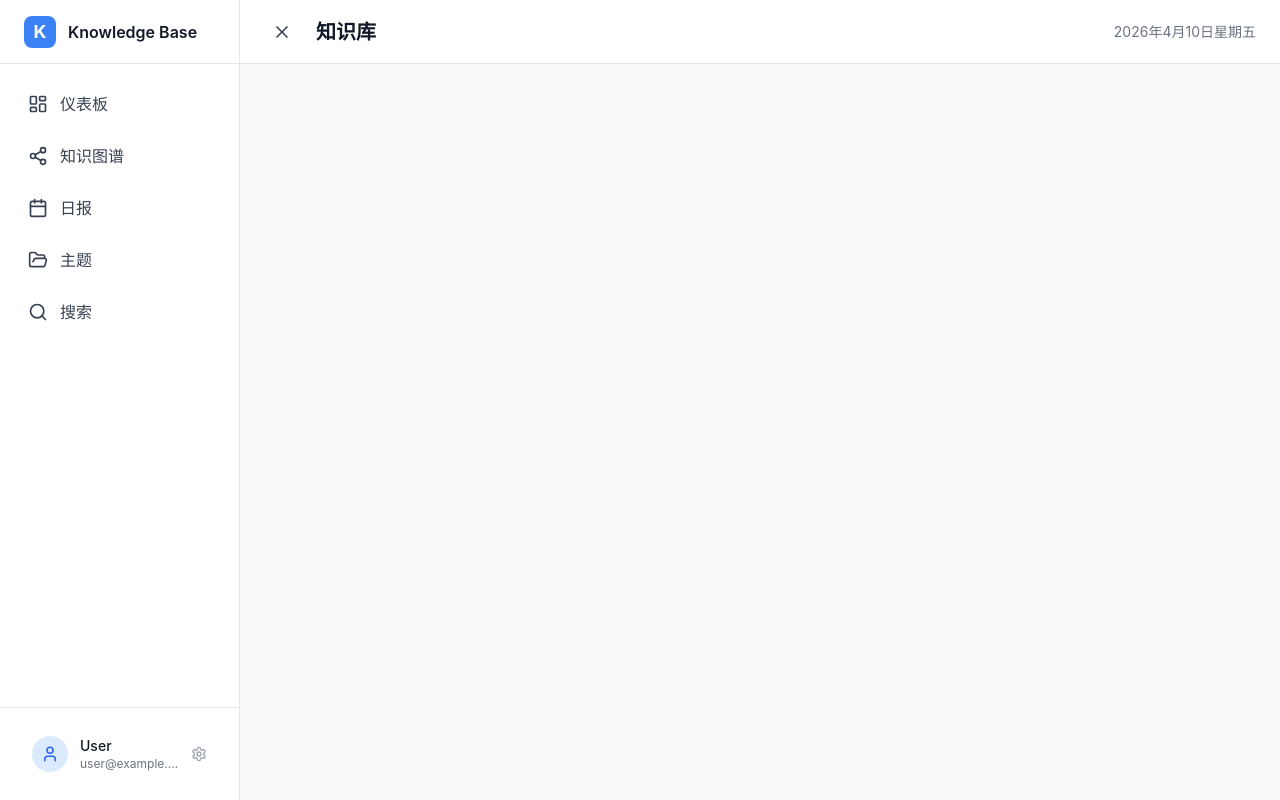
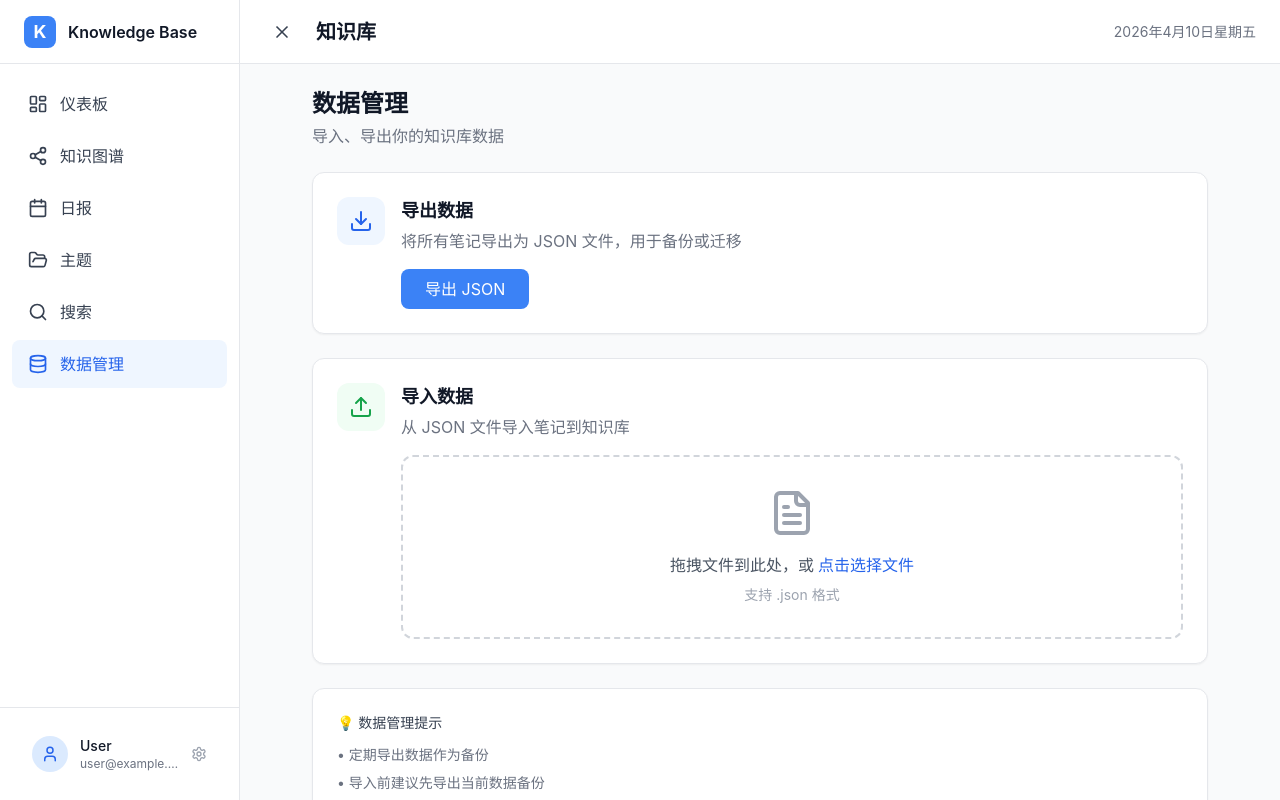
Before and after one commit to jkrescue/knowledge-base-ui, a React (Vite) app: page /data in a window 1280 px wide. Built offline with nearby package versions, Linux system fonts and the light colour scheme.

Commit message:
feat: Round 3 - Data management (import/export)
- Add DataManager page for import/export
- Add export to JSON functionality
- Add import from JSON with drag & drop
- Add backend API endpoints for export/import
- Add data management to sidebar navigation
- Add duplicate detection during import

```diff
--- a/src/App.jsx
+++ b/src/App.jsx
@@ -9,7 +9,8 @@ import {
   Settings,
   User,
   Menu,
-  X
+  X,
+  Database
 } from 'lucide-react'
 import Dashboard from './pages/Dashboard'
 import KnowledgeGraph from './pages/KnowledgeGraph'
@@ -18,6 +19,7 @@ import NoteDetail from './pages/NoteDetail'
 import Topics from './pages/Topics'
 import SearchPage from './pages/SearchPage'
 import NewNote from './pages/NewNote'
+import DataManager from './pages/DataManager'
 
 function App() {
   const [sidebarOpen, setSidebarOpen] = useState(true)
@@ -28,6 +30,7 @@ function App() {
     { path: '/notes', icon: Calendar, label: '日报' },
     { path: '/topics', icon: FolderOpen, label: '主题' },
     { path: '/search', icon: Search, label: '搜索' },
+    { path: '/data', icon: Database, label: '数据管理' },
   ]
 
   return (
@@ -112,6 +115,7 @@ function App() {
             <Route path="/topics" element={<Topics />} />
             <Route path="/search" element={<SearchPage />} />
             <Route path="/new" element={<NewNote />} />
+            <Route path="/data" element={<DataManager />} />
           </Routes>
         </div>
       </main>
--- /dev/null
+++ b/src/pages/DataManager.jsx
@@ -0,0 +1,206 @@
+import React, { useState } from 'react'
+import { Upload, Download, FileText, AlertCircle, CheckCircle } from 'lucide-react'
+
+function DataManager() {
+  const [importStatus, setImportStatus] = useState(null)
+  const [exportStatus, setExportStatus] = useState(null)
+  const [dragActive, setDragActive] = useState(false)
+
+  // 导出数据
+  const handleExport = async () => {
+    setExportStatus('exporting')
+    try {
+      const response = await fetch('http://localhost:3001/api/notes')
+      const data = await response.json()
+
+      if (data.success) {
+        // 创建 JSON 文件下载
+        const exportData = {
+          exportDate: new Date().toISOString(),
+          totalNotes: data.data.length,
+          notes: data.data
+        }
+
+        const blob = new Blob([JSON.stringify(exportData, null, 2)], { type: 'application/json' })
+        const url = URL.createObjectURL(blob)
+        const a = document.createElement('a')
+        a.href = url
+        a.download = `knowledge-base-export-${new Date().toISOString().split('T')[0]}.json`
+        document.body.appendChild(a)
+        a.click()
+        document.body.removeChild(a)
+        URL.revokeObjectURL(url)
+
+        setExportStatus('success')
+        setTimeout(() => setExportStatus(null), 3000)
+      }
+    } catch (err) {
+      console.error('Export error:', err)
+      setExportStatus('error')
+    }
+  }
+
+  // 导入数据
+  const handleImport = async (file) => {
+    setImportStatus('importing')
+
+    try {
+      const text = await file.text()
+      const data = JSON.parse(text)
+
+      if (!data.notes || !Array.isArray(data.notes)) {
+        throw new Error('Invalid file format')
+      }
+
+      // 发送到后端导入
+      const response = await fetch('http://localhost:3001/api/import', {
+        method: 'POST',
+        headers: { 'Content-Type': 'application/json' },
+        body: JSON.stringify(data)
+      })
+
+      if (response.ok) {
+        setImportStatus('success')
+        setTimeout(() => setImportStatus(null), 3000)
+      } else {
+        throw new Error('Import failed')
+      }
+    } catch (err) {
+      console.error('Import error:', err)
+      setImportStatus('error')
+    }
+  }
+
+  // 拖拽处理
+  const handleDrag = (e) => {
+    e.preventDefault()
+    e.stopPropagation()
+    if (e.type === 'dragenter' || e.type === 'dragover') {
+      setDragActive(true)
+    } else if (e.type === 'dragleave') {
+      setDragActive(false)
+    }
+  }
+
+  const handleDrop = (e) => {
+    e.preventDefault()
+    e.stopPropagation()
+    setDragActive(false)
+
+    if (e.dataTransfer.files && e.dataTransfer.files[0]) {
+      handleImport(e.dataTransfer.files[0])
+    }
+  }
+
+  return (
+    <div className="max-w-4xl mx-auto space-y-6">
+      {/* Header */}
+      <div>
+        <h2 className="text-2xl font-bold text-gray-900">数据管理</h2>
+        <p className="text-gray-500 mt-1">导入、导出你的知识库数据</p>
+      </div>
+
+      {/* Export Section */}
+      <div className="card p-6">
+        <div className="flex items-start gap-4">
+          <div className="w-12 h-12 bg-blue-50 rounded-xl flex items-center justify-center flex-shrink-0">
+            <Download size={24} className="text-blue-600" />
+          </div>
+          <div className="flex-1">
+            <h3 className="text-lg font-semibold text-gray-900">导出数据</h3>
+            <p className="text-gray-500 mt-1">将所有笔记导出为 JSON 文件，用于备份或迁移</p>
+
+            <button
+              onClick={handleExport}
+              disabled={exportStatus === 'exporting'}
+              className="mt-4 px-6 py-2 bg-blue-500 text-white rounded-lg hover:bg-blue-600 transition-colors disabled:opacity-50"
+            >
+              {exportStatus === 'exporting' ? '导出中...' : '导出 JSON'}
+            </button>
+
+            {exportStatus === 'success' && (
+              <div className="mt-3 flex items-center gap-2 text-green-600">
+                <CheckCircle size={18} />
+                <span>导出成功！</span>
+              </div>
+            )}
+            {exportStatus === 'error' && (
+              <div className="mt-3 flex items-center gap-2 text-red-600">
+                <AlertCircle size={18} />
+                <span>导出失败，请重试</span>
+              </div>
+            )}
+          </div>
+        </div>
+      </div>
+
+      {/* Import Section */}
+      <div className="card p-6">
+        <div className="flex items-start gap-4">
+          <div className="w-12 h-12 bg-green-50 rounded-xl flex items-center justify-center flex-shrink-0">
+            <Upload size={24} className="text-green-600" />
+          </div>
+          <div className="flex-1">
+            <h3 className="text-lg font-semibold text-gray-900">导入数据</h3>
+            <p className="text-gray-500 mt-1">从 JSON 文件导入笔记到知识库</p>
+
+            {/* Drop Zone */}
+            <div
+              onDragEnter={handleDrag}
+              onDragLeave={handleDrag}
+              onDragOver={handleDrag}
+              onDrop={handleDrop}
+              className={`mt-4 border-2 border-dashed rounded-xl p-8 text-center transition-colors ${
+                dragActive ? 'border-primary-500 bg-primary-50' : 'border-gray-300'
+              }`}
+            >
+              <FileText size={48} className="mx-auto text-gray-400 mb-4" />
+              <p className="text-gray-600">
+                拖拽文件到此处，或
+                <label className="text-primary-600 hover:text-primary-700 cursor-pointer ml-1">
+                  点击选择文件
+                  <input
+                    type="file"
+                    accept=".json"
+                    onChange={(e) => e.target.files?.[0] && handleImport(e.target.files[0])}
+                    className="hidden"
+                  />
+                </label>
+              </p>
+              <p className="text-sm text-gray-400 mt-2">支持 .json 格式</p>
+            </div>
+
+            {importStatus === 'importing' && (
+              <div className="mt-3 text-gray-600">导入中...</div>
+            )}
+            {importStatus === 'success' && (
+              <div className="mt-3 flex items-center gap-2 text-green-600">
+                <CheckCircle size={18} />
+                <span>导入成功！</span>
+              </div>
+            )}
+            {importStatus === 'error' && (
+              <div className="mt-3 flex items-center gap-2 text-red-600">
+                <AlertCircle size={18} />
+                <span>导入失败，请检查文件格式</span>
+              </div>
+            )}
+          </div>
+        </div>
+      </div>
+
+      {/* Tips */}
+      <div className="card p-6">
+        <h3 className="text-sm font-medium text-gray-700 mb-3">💡 数据管理提示</h3>
+        <ul className="text-sm text-gray-500 space-y-2">
+          <li>• 定期导出数据作为备份</li>
+          <li>• 导入前建议先导出当前数据备份</li>
+          <li>• 导入的文件必须是有效的 JSON 格式</li>
+          <li>• 重复的笔记会根据标题自动跳过</li>
+        </ul>
+      </div>
+    </div>
+  )
+}
+
+export default DataManager
```
Also changed, not shown: 5 other files (tests, documents, lock files or other folders).
